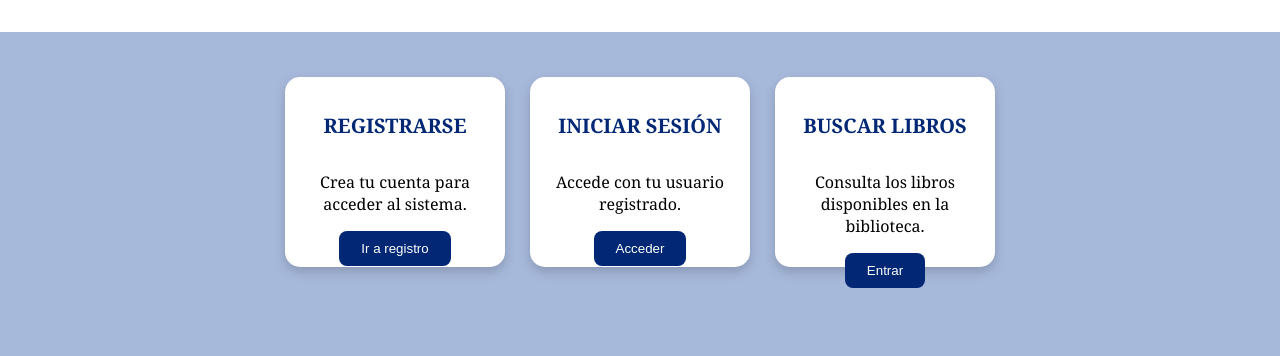
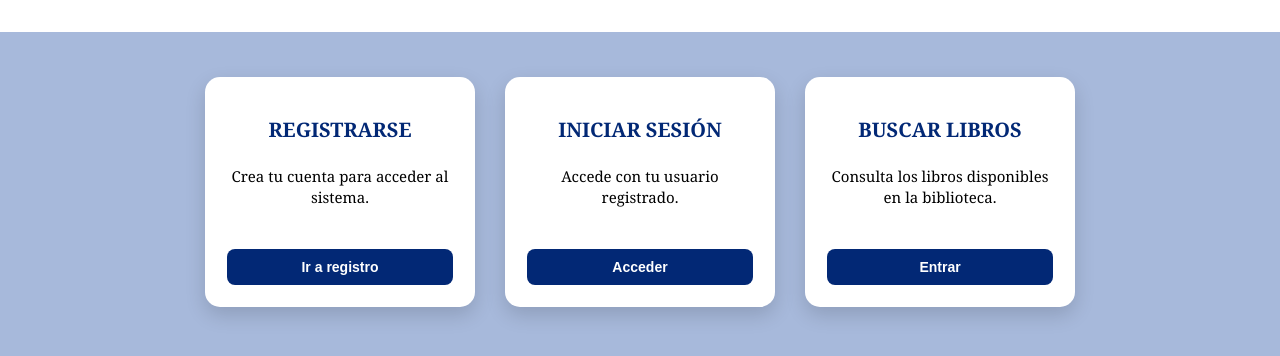
Before and after one commit to monserratandrademesta-blip/BIBLIOTECAUPGOP, a website: page index.html in a window 1280 px wide. Shown: the part 158-514 px from the top of the page. Drawn offline with Linux system fonts and the light colour scheme.

Commit message:
cambio en cuadros y botones de estilos.css

```diff
--- a/css/estilos.css
+++ b/css/estilos.css
@@ -111,46 +111,55 @@ body {
 .menu {
     display: flex;
     justify-content: center;
-    gap: 25px;
+    align-items: stretch;
+    gap: 30px;
     padding: 45px 20px;
     flex-wrap: wrap;
+    max-width: 1100px;
+    margin: 0 auto;
 }
 
 
-/* Tarjetas principales */
+/* Tarjetas principales de tamaño intermedio y alineadas (sin borde azul) */
 .card {
     background: white;
-    width: 220px;
-    height: 190px;
-    padding: 18px;
+    width: 270px;
+    min-height: 230px;
+    padding: 22px;
     text-align: center;
     border-radius: 15px;
-    box-shadow: 0 5px 12px rgba(0,0,0,0.18);
+    box-shadow: 0 8px 20px rgba(0,0,0,0.15);
     display: flex;
     flex-direction: column;
+    justify-content: space-between;
     transition: 0.3s;
 }
 
 
 .card:hover {
     transform: translateY(-8px);
+    box-shadow: 0 12px 25px rgba(0,0,0,0.22);
 }
 
 
 .card h2 {
     color: #022875;
     font-size: 20px;
+    margin-bottom: 8px;
 }
 
 
 .card p {
     flex-grow: 1;
-    font-size: 16px;
+    font-size: 15px;
+    line-height: 1.4;
+    margin-bottom: 15px;
 }
 
 
 .card a {
     text-decoration: none;
+    width: 100%;
 }
 
 
@@ -159,9 +168,12 @@ button {
     background-color: #022875;
     color: white;
     border: none;
-    padding: 10px 22px;
+    padding: 10px 20px;
     border-radius: 8px;
     cursor: pointer;
+    font-size: 14px;
+    font-weight: bold;
+    width: 100%;
 }
 
 
@@ -196,6 +208,7 @@ button:hover {
 
     .card {
         width: 85%;
+        min-height: auto;
     }
 
 }
```
